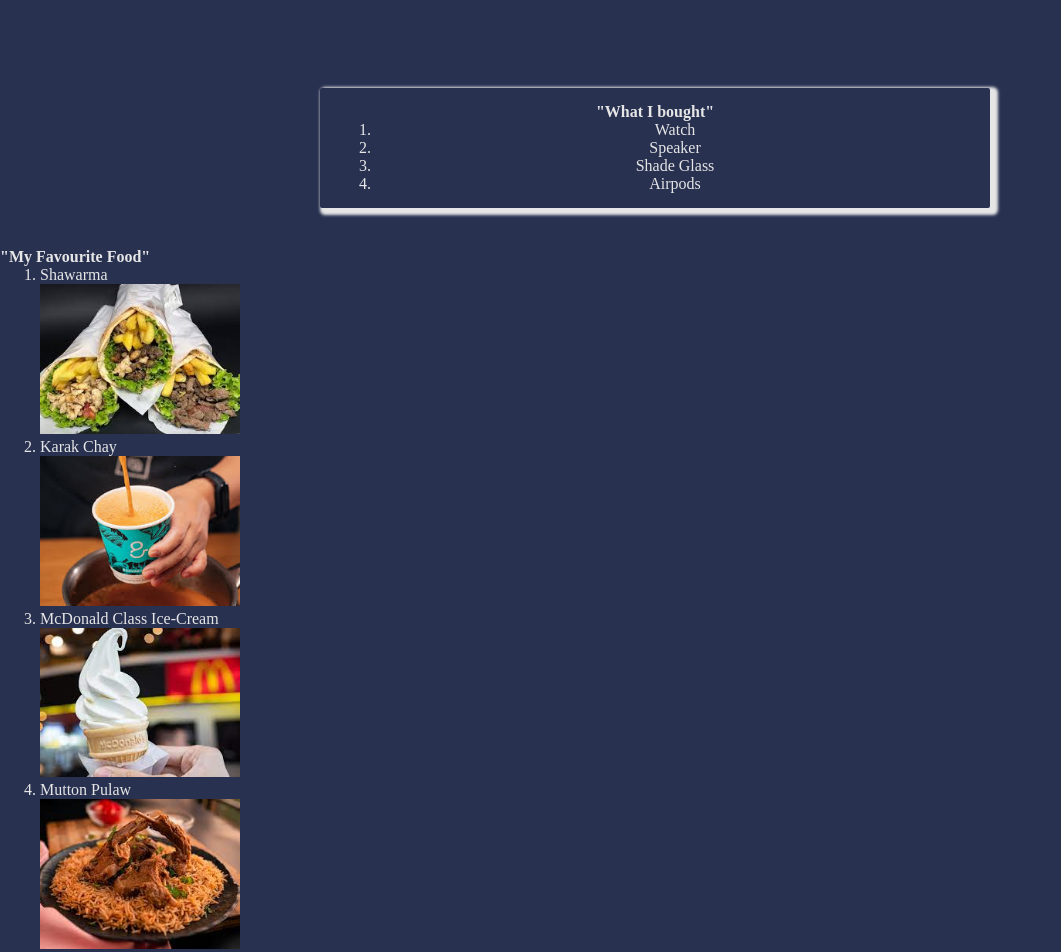
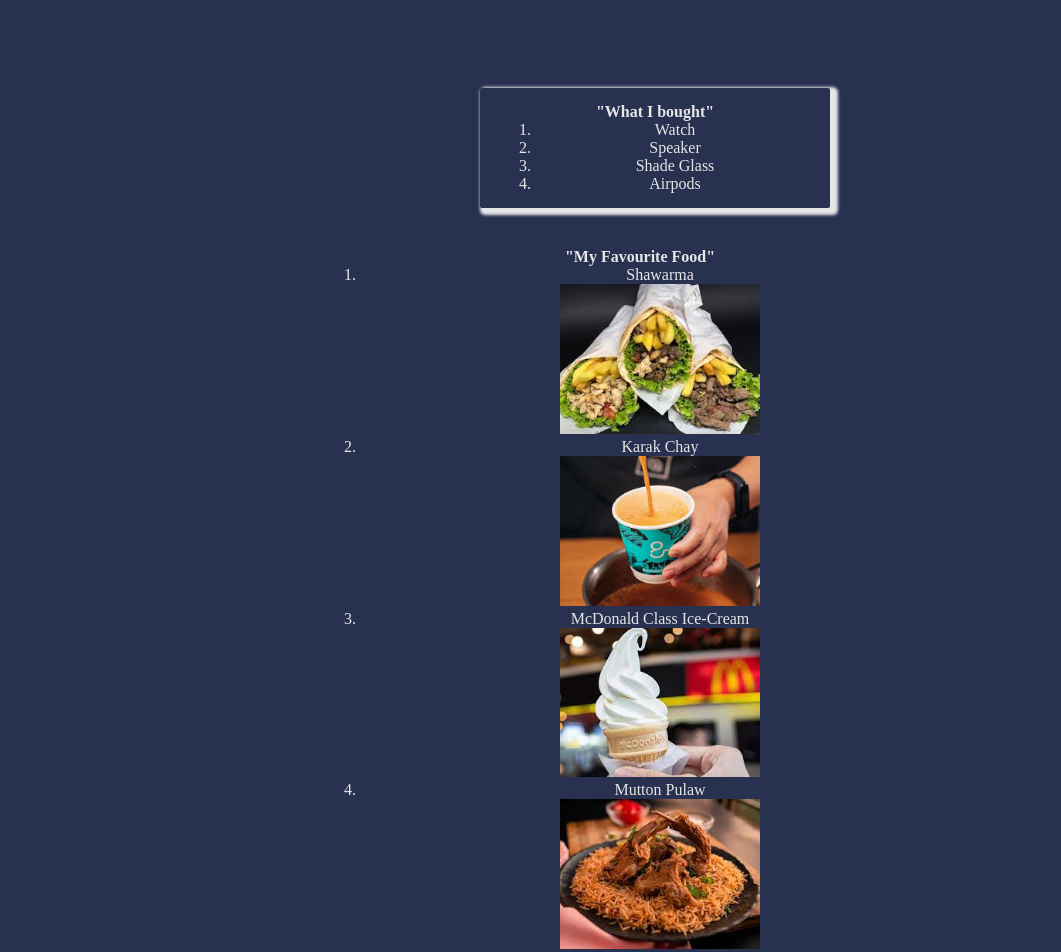
Before and after one commit to roki4646/Test-00, a plain HTML site: page index.html in a window 1280 px wide. Shown: the part 1733-2685 px from the top of the page, without its empty margins (0-1061 px from the left). Drawn offline with Linux system fonts and the light colour scheme.

Commit message:
recorrect the css and image folder calling

```diff
--- a/css/style.css
+++ b/css/style.css
@@ -53,6 +53,12 @@
     margin-left: 25%;
     margin-right: 25%;
 }
+#other{
+    width: 50%;
+    text-align: center;
+    margin-left: 25%;
+    margin-right: 25%;
+}
 .bc_img{
     background-image: url('../Images/bc.jpg');
 }
@@ -65,5 +71,5 @@
     margin-top: 35px;
 }
 #best{
-    background-image: url('/Images/YT.jpg');
+    background-image: url('../Images/YT.jpg');
 }
--- a/index.html
+++ b/index.html
@@ -3,7 +3,7 @@
 <head>
     <meta charset="UTF-8">
     <meta name="viewport" content="width=device-width, initial-scale=1.0">
-    <link rel="stylesheet" href="/css/style.css">
+    <link rel="stylesheet" href="css/style.css">
     <title>Test-00</title>
 </head>
 <body>
@@ -67,6 +67,7 @@
         </div>
 </div>
 <br>
+<div id="other">
 <div class="blog">
     <span style="font-weight: bold;"> <!-- Bought  -->
         "What I bought"
@@ -102,7 +103,7 @@
 <a href="https://www.youtube.com/watch?v=ak9ZZ2VLlUo" target="_blank"> Song </a>
 
 
-
+</div>
 <footer style="text-align: center;"> <!-- Footer  -->
     Made in Bangladesh.
 </footer>
```
